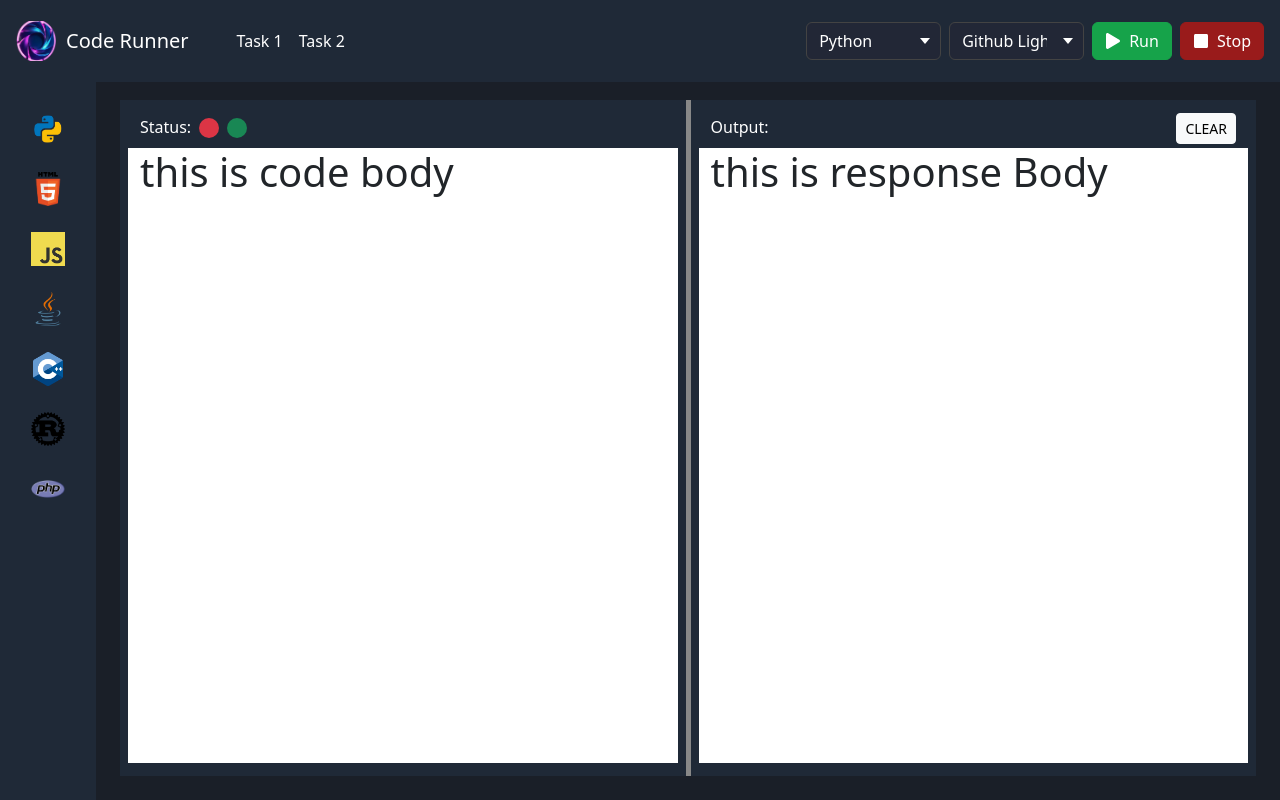
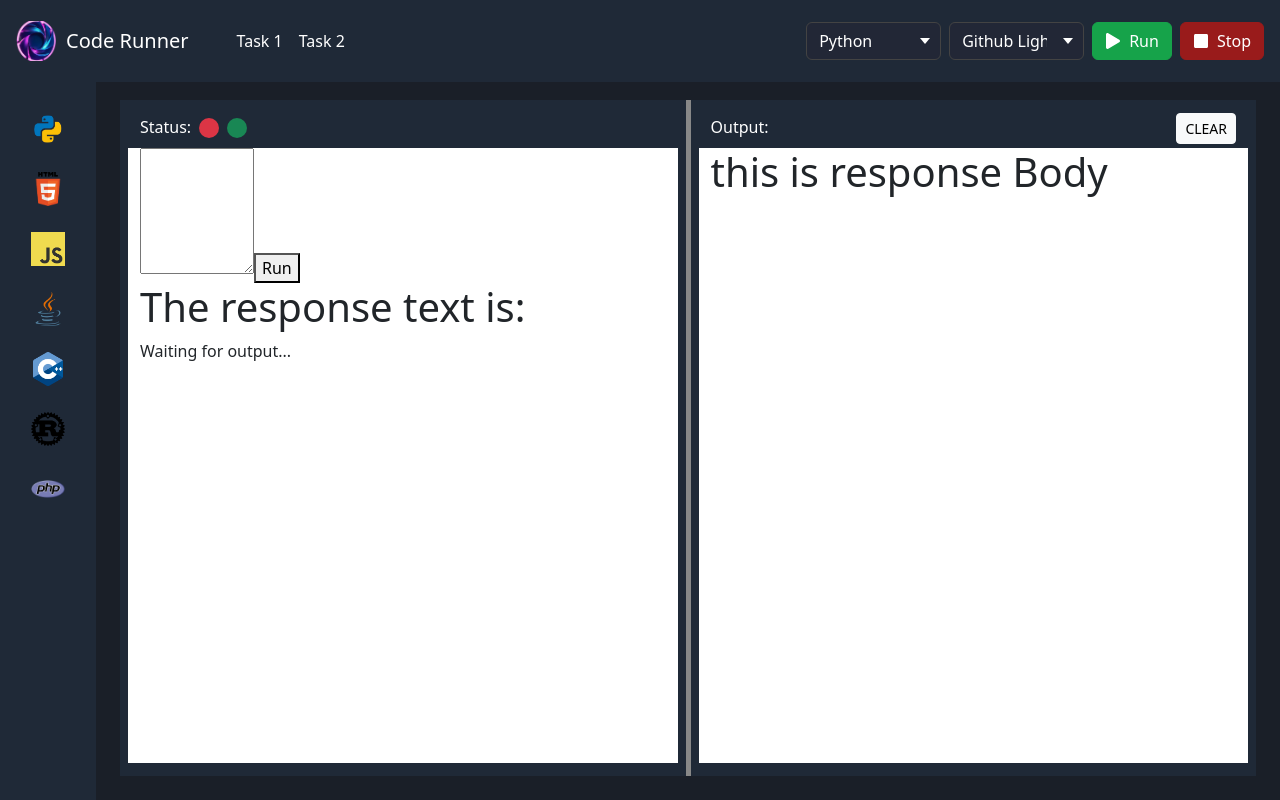
Before and after one commit to sandesh-chhetry/code-runner, a React (Vite) app: page / in a window 1280 px wide. Built offline with nearby package versions, Linux system fonts and the light colour scheme; no server answers.

Commit message:
implementing compiler

```diff
--- a/package.json
+++ b/package.json
@@ -10,13 +10,16 @@
     "preview": "vite preview"
   },
   "dependencies": {
+    "@types/node": "^22.10.5",
     "bootstrap": "^5.3.3",
+    "dotenv": "^16.4.7",
     "react": "^18.3.1",
     "react-bootstrap": "^2.10.7",
     "react-dom": "^18.3.1",
     "react-icons": "^5.4.0",
     "react-router-dom": "^7.1.1",
-    "sass": "^1.69.7"
+    "sass": "^1.69.7",
+    "socket.io-client": "^4.8.1"
   },
   "devDependencies": {
     "@eslint/js": "^9.17.0",
--- a/src/pages/home/components/codebody.tsx
+++ b/src/pages/home/components/codebody.tsx
@@ -1,5 +1,68 @@
-import React from "react";
+import React, { useEffect, useRef, useState } from "react";
+
 const CodeBody = () => {
+  const wsRef = useRef<WebSocket | null>(null);
+  const [input, setInput] = useState<string>('');
+  const [output, setOutput] = useState<string>('');
+  const [isError, setIsError] = useState<boolean>(false);
+
+  useEffect(() => {
+    const ws = new WebSocket("wss://compiler.skillshikshya.com/ws/compiler/");
+    wsRef.current = ws;
+
+    ws.onopen = () => {
+      console.log("WebSocket connected");
+    };
+
+    ws.onmessage = (event) => {
+      const responsebody = JSON.parse(event.data);
+
+      if (responsebody.type === "stderr") {
+        setIsError(true);
+        setOutput("Something went wrong");
+      } else {
+        setOutput((prevOutput) => prevOutput + responsebody.data);
+      }
+
+      console.log("Full Output So Far:", output + responsebody.data);
+    };
+
+    ws.onerror = (error) => {
+      console.error("WebSocket error:", error);
+    };
+
+    return () => {
+      ws.close();
+      console.log("WebSocket connection closed");
+    };
+  }, []);
+
+  const handleRun = (e: React.MouseEvent<HTMLButtonElement>) => {
+    const codeField = document.getElementById('code-input') as HTMLTextAreaElement;
+    const codeValue = codeField?.value; // Get value from textarea
+
+    if (codeValue) {
+      setInput(codeValue); // Update input state with the current code
+
+      const payload = {
+        "command": "run",
+        "code": codeValue,
+        "language": "javascript",
+        "input": ""
+      };
+
+      console.log("Payload sent:", payload);
+
+      if (wsRef.current && wsRef.current.readyState === WebSocket.OPEN) {
+        wsRef.current.send(JSON.stringify(payload));
+      } else {
+        console.error("WebSocket is not open");
+      }
+    } else {
+      console.error("Code input is empty");
+    }
+  };
+
   return (
     <>
       <div className="body-title gap-2">
@@ -8,10 +71,16 @@ const CodeBody = () => {
         <span className="badge status-icon bg-success"></span>
       </div>
       <div className="bg-white editor-section">
-        <h1>this is code body</h1>
+        <textarea rows={5} cols={10} id="code-input"></textarea>
+        <button onClick={handleRun}>Run</button>
+
+      {/* Show output only if not empty and error is not present */}
+      <h1>The response text is:</h1>
+      <div>{isError ? output : output || "Waiting for output..."}</div>
       </div>
+
     </>
-  )
-}
+  );
+};
 
-export default CodeBody
+export default CodeBody;
```
Also changed, not shown: src/utils/socket.ts (added, +27 -0 lines), 2 other files (tests, documents, lock files or other folders).
